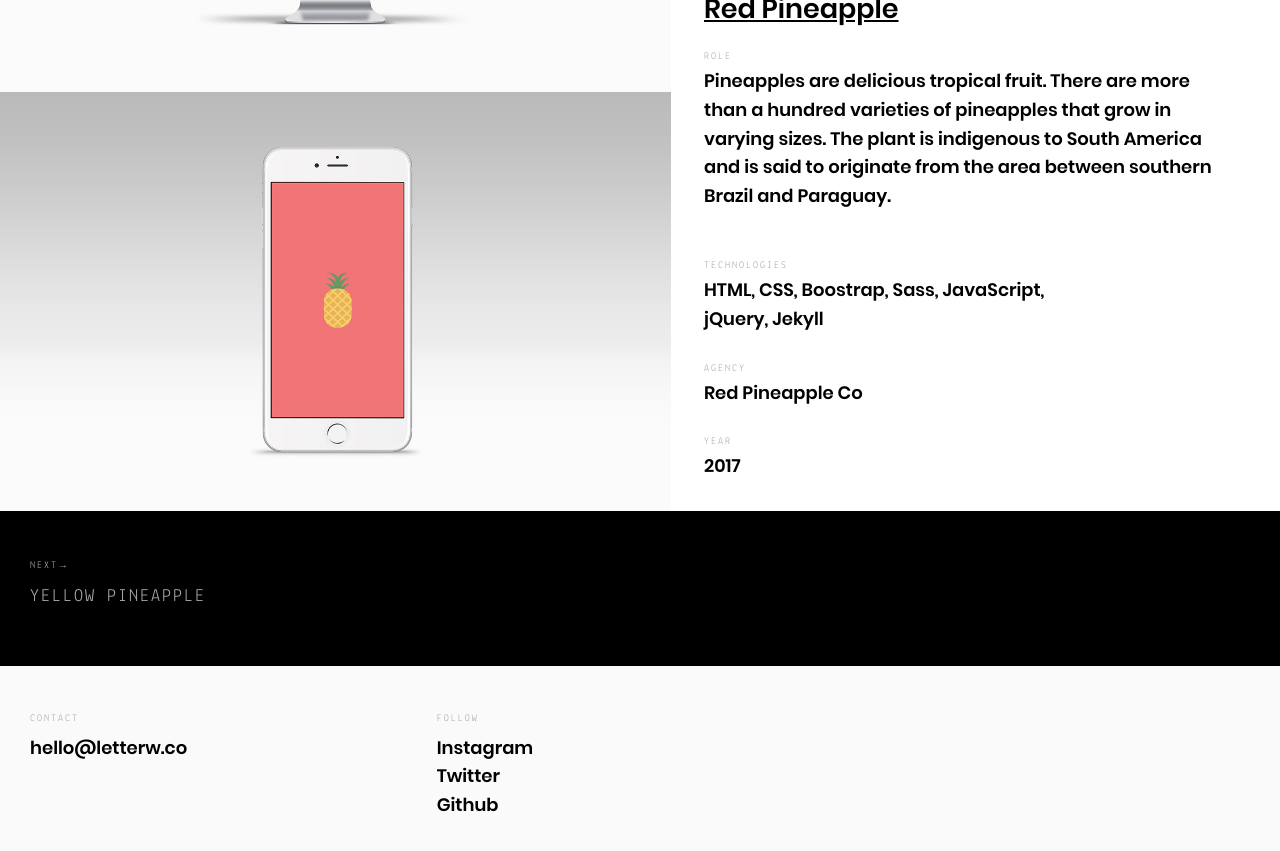
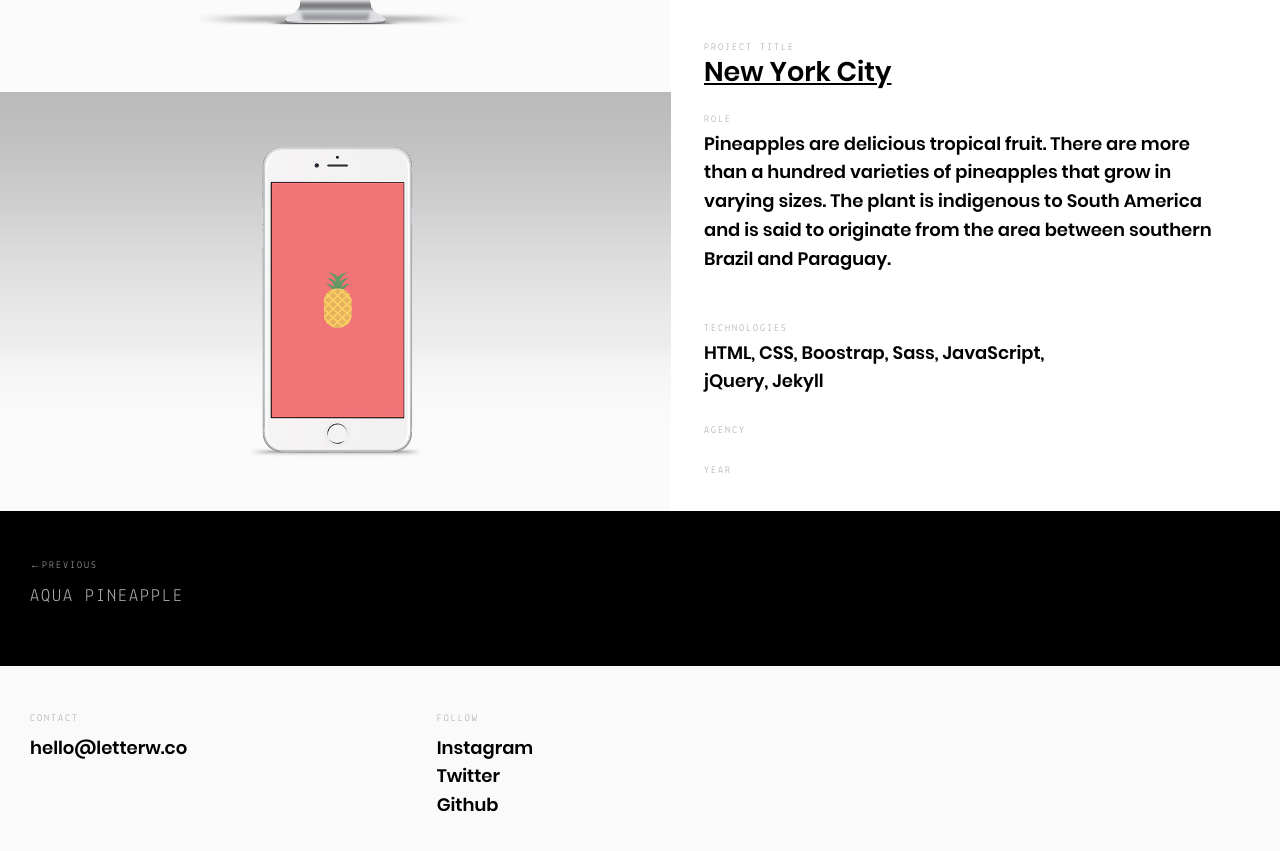
Before and after one commit to swoicik/letterw.co, a Jekyll site: the page built from _posts/projects/2021-01-01-new-york-city.md, in a window 1280 px wide and 900 px high, scrolled down 825 px. Shown: the top 851 px of the window. Built offline with Jekyll 4.4.1, drawn with Linux system fonts in a browser that asks for light colours.

Commit message:
Update and rename 2017-04-01-redpineapple.md to 2021-01-01-new-york-city.md

```diff
--- a/_posts/projects/2017-04-01-redpineapple.md
+++ b/_posts/projects/2021-01-01-new-york-city.md
@@ -4,19 +4,19 @@
 category: projects
 
 meta:
-  keywords: "Jekyll, Pineapple"
+  keywords: "Letter W, Photography, NYC, New York City, New York"
 
 project:
-  title: "Red Pineapple"
-  type: "Jekyll"
-  url: "https://github.com/arnolds/pineapple"
+  title: "New York City"
+  type: "Photography"
+  url:
   logo: "/assets/images/projects/redpineapple/logo.png"
   tech: "HTML, CSS, Boostrap, Sass, JavaScript, jQuery, Jekyll"
 
-agency:
-  title: "Red Pineapple Co"
-  url: "https://github.com/arnolds/pineapple"
-  year: "2017"
+location:
+  title: "New York City"
+  url:
+  year:
 
 images:
   - image:
```
